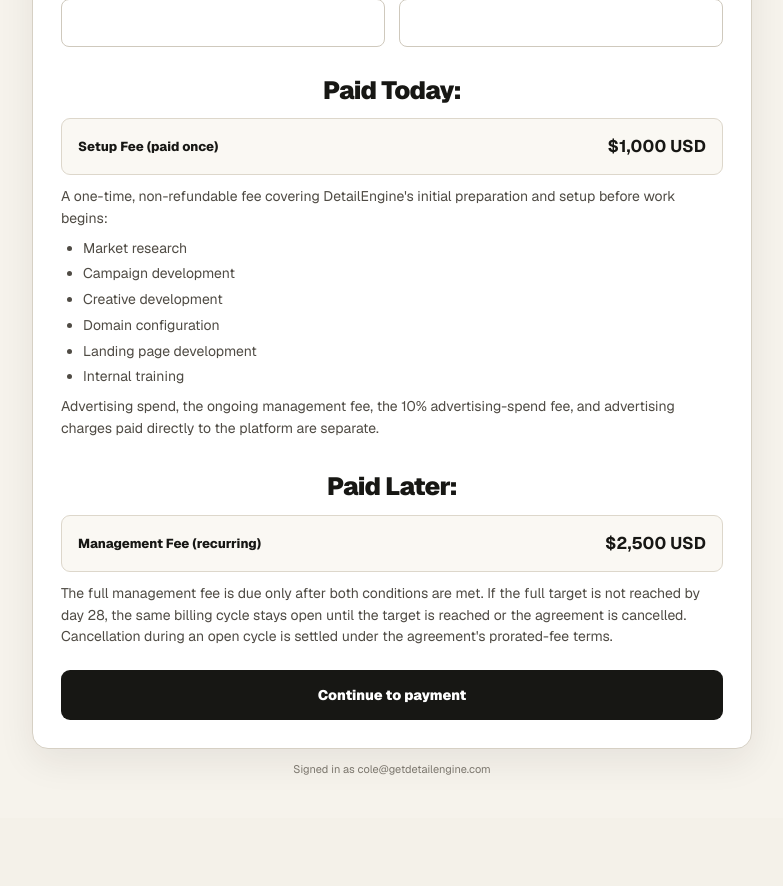
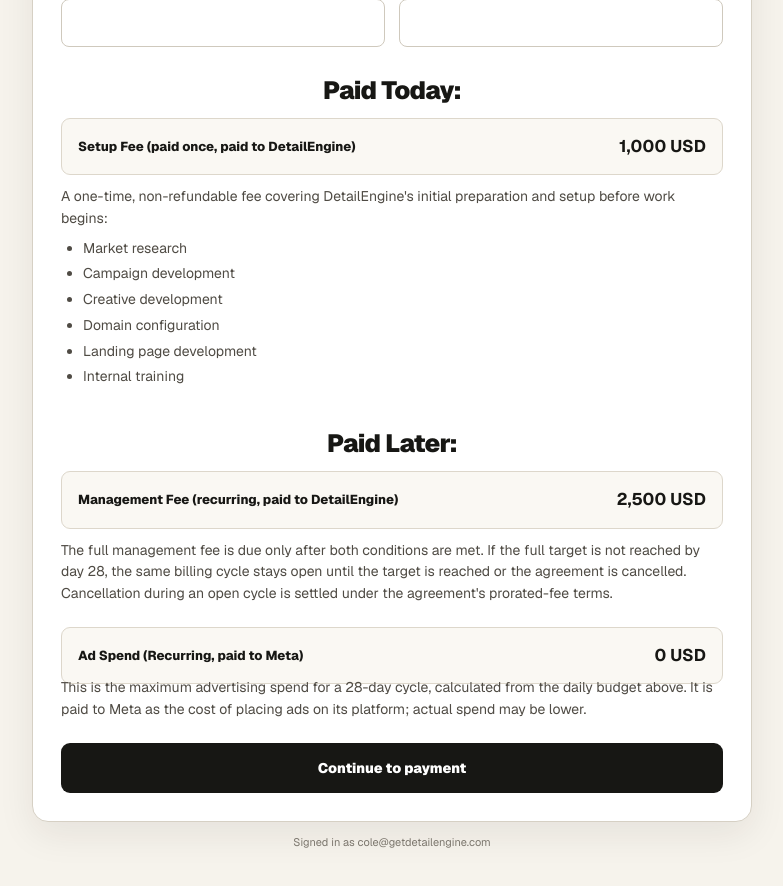
Before and after one commit to detailenginecole/detailengine-command-centre, a Next.js app: page /start-preview in a window 1280 px wide. Shown: the part 800-1686 px from the top of the page, without its empty margins (248-1031 px from the left). Before the commit the page ends 1618 px from the top, so only its background shows below. Built offline with nearby package versions, Linux system fonts and the light colour scheme.

Commit message:
Add calculated Meta ad spend summary

```diff
--- a/app/start/SalesStartClient.tsx
+++ b/app/start/SalesStartClient.tsx
@@ -56,7 +56,11 @@
 const defaultSetupFeeCad = 1000;
 
 function formatSetupFee(amountCad: number) {
-  return `$${amountCad.toLocaleString("en-CA")}`;
+  return `${amountCad.toLocaleString("en-CA")}`;
+}
+
+function formatAdSpend(amountUsd: number) {
+  return `${amountUsd.toLocaleString("en-US", { maximumFractionDigits: 2 })}`;
 }
 
 export function SalesStartClient({
@@ -87,6 +91,10 @@
   const [error, setError] = useState("");
   const checkoutHost = useRef<HTMLDivElement>(null);
   const checkoutInstance = useRef<EmbeddedCheckout | null>(null);
+  const dailyBudget = Number(form.dailyBudget);
+  const maximum28DayAdSpend = Number.isFinite(dailyBudget) && dailyBudget > 0
+    ? dailyBudget * 28
+    : 0;
 
   function update(field: keyof FormState, value: string) {
     setForm((current) => ({ ...current, [field]: value }));
@@ -591,16 +599,24 @@
                   <li>Landing page development</li>
                   <li>Internal training</li>
                 </ul>
-                <p>Advertising spend, the ongoing management fee, the 10% advertising-spend fee, and advertising charges paid directly to the platform are separate.</p>
               </div>
 
               <h2 className={styles.paymentTimingHeading}>Paid Later:</h2>
               <button className={`${styles.order} ${styles.editableOrder}`} type="button" onClick={() => openAmountEditor("retainer")} aria-label="Edit management fee">
-                <span>Management Fee (recurring)</span><strong>{formatSetupFee(retainer)} USD</strong>
+                <span>Management Fee (recurring, paid to DetailEngine)</span><strong>{formatSetupFee(retainer)} USD</strong>
               </button>
               <p className={styles.feeDescription}>
                 The full management fee is due only after both conditions are met. If the full target is not reached by day 28, the same billing cycle stays open until the target is reached or the agreement is cancelled. Cancellation during an open cycle is settled under the agreement&apos;s prorated-fee terms.
               </p>
+
+              <div className={styles.adSpendBlock}>
+                <div className={styles.order}>
+                  <span>Ad Spend (Recurring, paid to Meta)</span><strong>{formatAdSpend(maximum28DayAdSpend)} USD</strong>
+                </div>
+                <p className={styles.feeDescription}>
+                  This is the maximum advertising spend for a 28-day cycle, calculated from the daily budget above. It is paid to Meta as the cost of placing ads on its platform; actual spend may be lower.
+                </p>
+              </div>
 
               {error && <div className={styles.error} role="alert">{error}</div>}
 
@@ -621,14 +637,14 @@
   if (onEdit) {
     return (
       <button className={`${styles.order} ${styles.editableOrder}`} type="button" onClick={onEdit} aria-label="Edit setup fee">
-        <span>Setup Fee (paid once)</span>
+        <span>Setup Fee (paid once, paid to DetailEngine)</span>
         <strong>{formatSetupFee(amountCad)} USD</strong>
       </button>
     );
   }
   return (
     <div className={styles.order}>
-      <span>Setup Fee (paid once)</span>
+      <span>Setup Fee (paid once, paid to DetailEngine)</span>
       <strong>{formatSetupFee(amountCad)} USD</strong>
     </div>
   );
```
